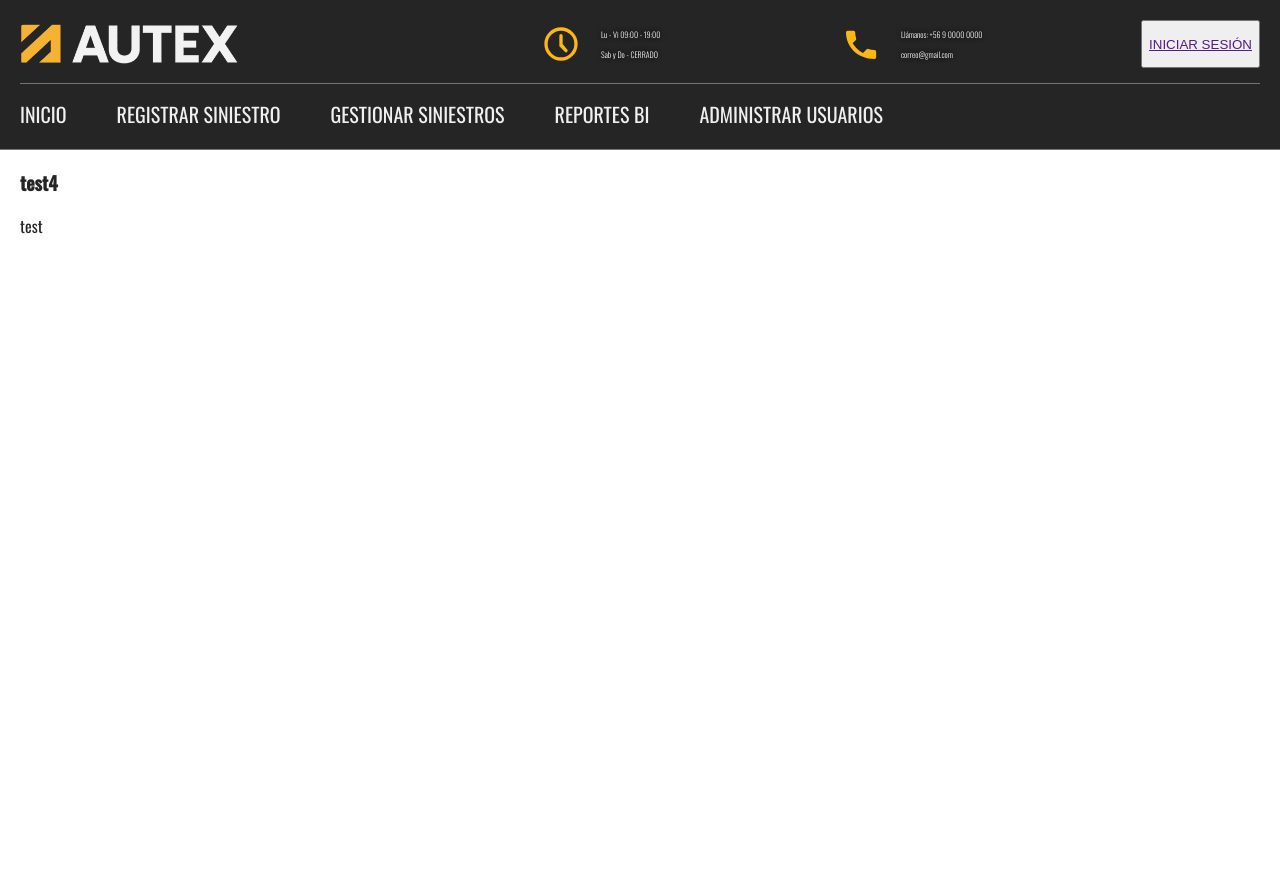
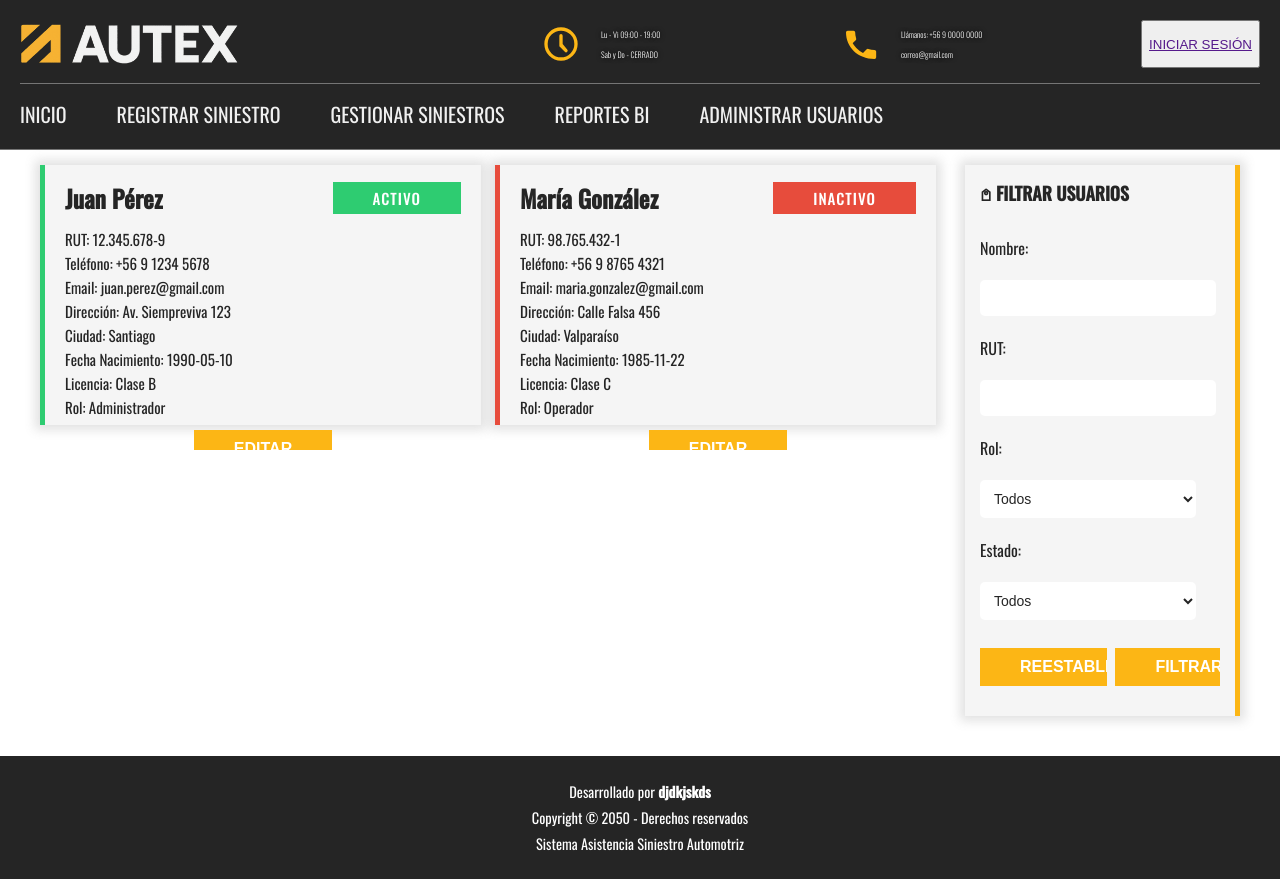
Before and after one commit to yaku555/sistema_ASA, a React (Vite) app: page /adminUsuarios in a window 1280 px wide. Before the commit the page ends 800 px from the top, so only its background shows below. Built offline with nearby package versions, Linux system fonts and the light colour scheme.

Commit message:
Se mejoró gestion de siniestros y se agrego administracion de usuarios

```diff
--- a/index.html
+++ b/index.html
@@ -1,13 +1,21 @@
 <!DOCTYPE html>
 <html lang="es">
+
 <head>
   <meta charset="UTF-8" />
   <meta name="viewport" content="width=device-width, initial-scale=1.0" />
   <title>SISTEMA ASA</title>
-    <link rel="icon" href="./src/assets/icon.png"/>
+  <link rel="icon" href="./src/assets/icon.png" />
 </head>
+
 <body>
   <div id="root"></div>
   <script type="module" src="/src/main.jsx"></script>
 </body>
+<footer>
+  <p>Desarrollado por <span>djdkjskds</span></p>
+  <p>Copyright &copy; 2050 - Derechos reservados</p>
+  <p>Sistema Asistencia Siniestro Automotriz</p>
+</footer>
+
 </html>
--- a/src/compsAdmin/AdminUsuarios.jsx
+++ b/src/compsAdmin/AdminUsuarios.jsx
@@ -1,5 +1,166 @@
-import React from "react";
+import React, { useState } from "react";
+import '../estilos/gestion.css';
+
+const USUARIOS_INICIALES = [
+  {
+    rut: "12.345.678-9",
+    nombre: "Juan",
+    apellido: "Pérez",
+    telefono: "+56 9 1234 5678",
+    email: "juan.perez@gmail.com",
+    direccion: "Av. Siempreviva 123",
+    ciudad: "Santiago",
+    fechaNacimiento: "1990-05-10",
+    licencia: "Clase B",
+    rol: "Administrador",
+    activo: true,
+  },
+  {
+    rut: "98.765.432-1",
+    nombre: "María",
+    apellido: "González",
+    telefono: "+56 9 8765 4321",
+    email: "maria.gonzalez@gmail.com",
+    direccion: "Calle Falsa 456",
+    ciudad: "Valparaíso",
+    fechaNacimiento: "1985-11-22",
+    licencia: "Clase C",
+    rol: "Operador",
+    activo: false,
+  },
+];
+
+const ROLES = ["Administrador", "Operador", "Supervisor"];
 
 export default function AdminUsuarios() {
-  return <div><h3>test4</h3><p>test</p></div>;
+  const [usuarios, setUsuarios] = useState(USUARIOS_INICIALES);
+  const [filtros, setFiltros] = useState({ nombre: "", rut: "", rol: "", activo: "" });
+  const [modal, setModal] = useState({ open: false, usuario: null });
+
+  // Filtrar usuarios solo al hacer click en FILTRAR
+  const filtrar = () => usuarios.filter(u =>
+    (!filtros.nombre || u.nombre.toLowerCase().includes(filtros.nombre.toLowerCase())) &&
+    (!filtros.rut || u.rut.includes(filtros.rut)) &&
+    (!filtros.rol || u.rol === filtros.rol) &&
+    (filtros.activo === "" || u.activo === (filtros.activo === "true"))
+  );
+
+  const [usuariosFiltrados, setUsuariosFiltrados] = useState(usuarios);
+
+  const handleFiltrar = () => setUsuariosFiltrados(filtrar());
+  const handleResetFiltros = () => {
+    setFiltros({ nombre: "", rut: "", rol: "", activo: "" });
+    setUsuariosFiltrados(usuarios);
+  };
+
+  const openModal = usuario => setModal({ open: true, usuario });
+  const closeModal = () => setModal({ open: false, usuario: null });
+
+  const handleModalChange = e => {
+    const { name, value } = e.target;
+    setModal(m => ({
+      ...m,
+      usuario: { ...m.usuario, [name]: name === "activo" ? value === "true" : value }
+    }));
+  };
+
+  const handleModalSubmit = e => {
+    e.preventDefault();
+    setUsuarios(us =>
+      us.map(u => u.rut === modal.usuario.rut ? modal.usuario : u)
+    );
+    setUsuariosFiltrados(usuarios =>
+      usuarios.map(u => u.rut === modal.usuario.rut ? modal.usuario : u)
+    );
+    closeModal();
+  };
+
+  return (
+    <main>
+      <div className="contenedor-principal">
+        <section className="seccion_siniestros">
+          {usuariosFiltrados.map(u => (
+            <div className="siniestro-card" key={u.rut} style={{ borderLeft: `5px solid ${u.activo ? "#2ecc71" : "#e74c3c"}` }}>
+              <div className="card-header">
+                <h2>{u.nombre} {u.apellido}</h2>
+                <span className="estado-badge" style={{ background: u.activo ? "#2ecc71" : "#e74c3c", color: "#fff" }}>
+                  {u.activo ? "ACTIVO" : "INACTIVO"}
+                </span>
+              </div>
+              <div className="card-details">
+                <div>
+                  <p>RUT: {u.rut}</p>
+                  <p>Teléfono: {u.telefono}</p>
+                  <p>Email: {u.email}</p>
+                  <p>Dirección: {u.direccion}</p>
+                  <p>Ciudad: {u.ciudad}</p>
+                  <p>Fecha Nacimiento: {u.fechaNacimiento}</p>
+                  <p>Licencia: {u.licencia}</p>
+                  <p>Rol: {u.rol}</p>
+                </div>
+              </div>
+              <button className="btn" onClick={() => openModal(u)}>EDITAR</button>
+            </div>
+          ))}
+          {usuariosFiltrados.length === 0 && <p style={{ opacity: 0.7 }}>No hay resultados con estos filtros.</p>}
+        </section>
+
+        <aside className="seccion-extra">
+          <h2>𖤘 FILTRAR USUARIOS</h2>
+          <label>Nombre:</label>
+          <input className="filtro" value={filtros.nombre} onChange={e => setFiltros(f => ({ ...f, nombre: e.target.value }))} />
+          <label>RUT:</label>
+          <input className="filtro" value={filtros.rut} onChange={e => setFiltros(f => ({ ...f, rut: e.target.value }))} />
+          <label>Rol:</label>
+          <select className="filtro" value={filtros.rol} onChange={e => setFiltros(f => ({ ...f, rol: e.target.value }))}>
+            <option value="">Todos</option>
+            {ROLES.map(r => <option key={r} value={r}>{r}</option>)}
+          </select>
+          <label>Estado:</label>
+          <select className="filtro" value={filtros.activo} onChange={e => setFiltros(f => ({ ...f, activo: e.target.value }))}>
+            <option value="">Todos</option>
+            <option value="true">Activo</option>
+            <option value="false">Inactivo</option>
+          </select>
+          <div style={{ display: "flex", gap: 8, marginTop: 8 }}>
+            <button className="btn" type="button" onClick={handleResetFiltros}>REESTABLECER</button>
+            <button className="btn" type="button" onClick={handleFiltrar}>FILTRAR</button>
+          </div>
+        </aside>
+      </div>
+
+      {modal.open && (
+        <div className="modal-panel" style={{ display: "flex" }}>
+          <div className="modal-content">
+            <span className="close-btn" style={{ cursor: "pointer" }} onClick={closeModal}>&times;</span>
+            <h2>Editar Usuario</h2>
+            <form onSubmit={handleModalSubmit}>
+              {["nombre", "apellido", "rut", "telefono", "email", "direccion", "ciudad", "fechaNacimiento", "licencia"].map(field => (
+                <React.Fragment key={field}>
+                  <label>{field.charAt(0).toUpperCase() + field.slice(1)}:</label>
+                  <input
+                    name={field}
+                    type={field === "fechaNacimiento" ? "date" : "text"}
+                    value={modal.usuario[field]}
+                    onChange={handleModalChange}
+                  />
+                </React.Fragment>
+              ))}
+              <label>Rol:</label>
+              <select name="rol" value={modal.usuario.rol} onChange={handleModalChange}>
+                {ROLES.map(r => <option key={r} value={r}>{r}</option>)}
+              </select>
+              <label>Activo:</label>
+              <select name="activo" value={modal.usuario.activo ? "true" : "false"} onChange={handleModalChange}>
+                <option value="true">Sí</option>
+                <option value="false">No</option>
+              </select>
+              <br /><br />
+              <button type="submit" className="btn">GUARDAR CAMBIOS</button>
+            </form>
+          </div>
+        </div>
+      )}
+    </main>
+  );
 }
--- a/src/compsAdmin/Inicio.jsx
+++ b/src/compsAdmin/Inicio.jsx
@@ -19,11 +19,6 @@ export default function Inicio() {
           <p>3 siniestros retrasados en reparación</p>
         </div>
       </div>
-      <footer>
-        <p>Desarrollado por <span>djdkjskds</span></p>
-        <p>Copyright &copy; 2050 - Derechos reservados</p>
-        <p>Sistema Asistencia Siniestro Automotriz</p>
-      </footer>
     </main>
   );
 }
```
Lines whose indentation alone changed are shown as unchanged.
